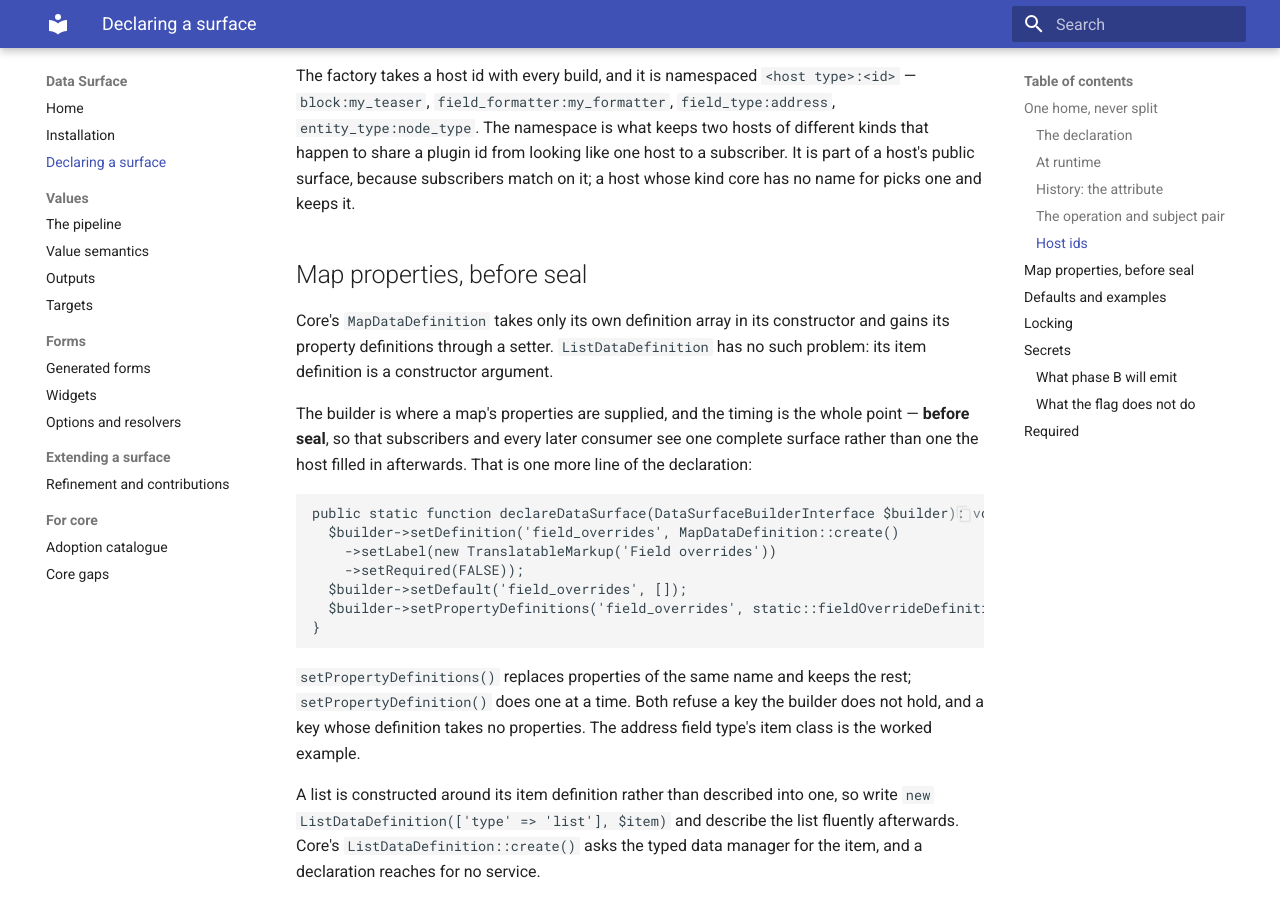
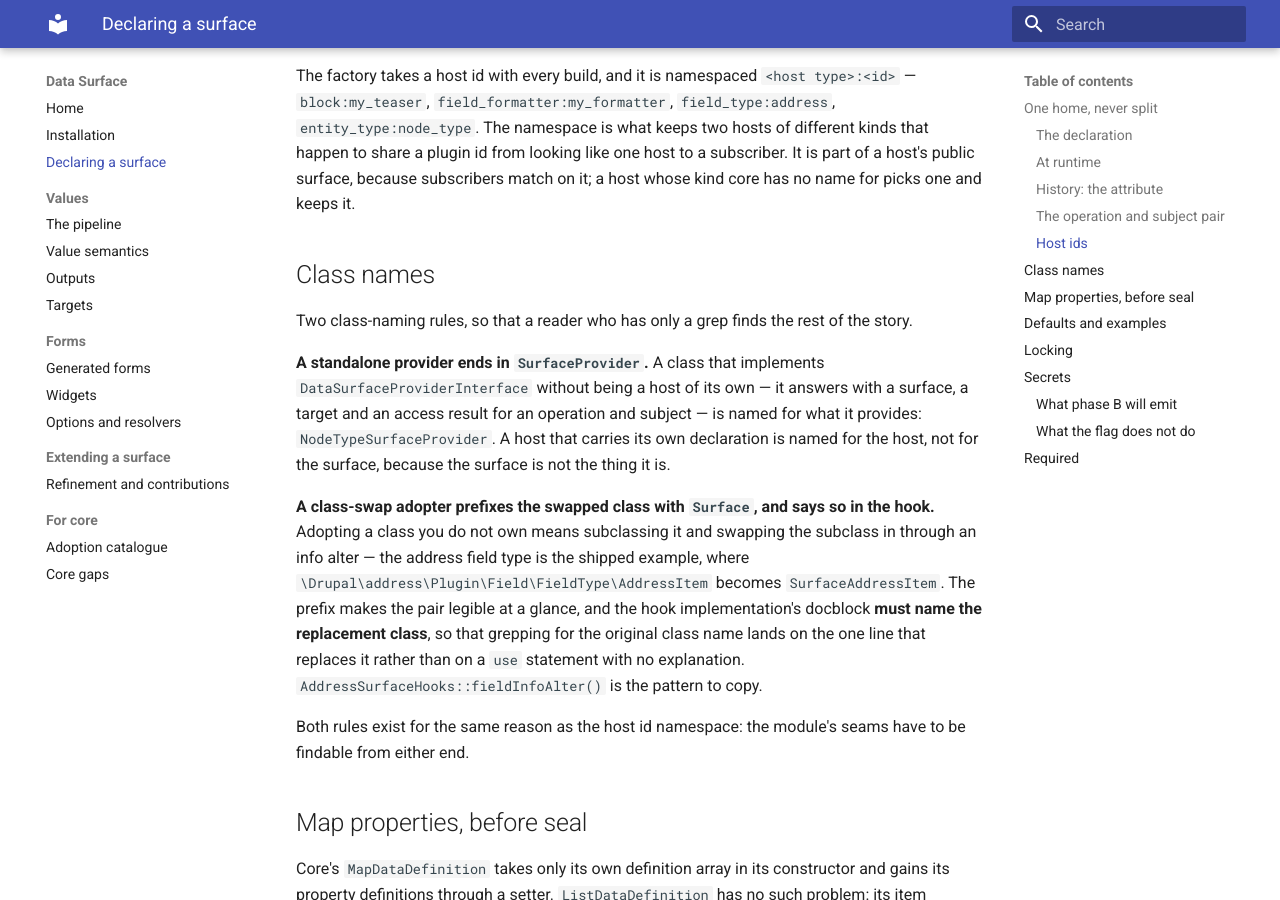
Before and after one commit to mlander/data_surface, an MkDocs documentation site: the page built from docs/declaring-a-surface.md, in a window 1280 px wide and 900 px high, scrolled down 3920 px. Built offline with MkDocs 1.6.1 and Material for MkDocs 9.7.7, drawn with Linux system fonts in a browser that asks for light colours.

```diff
--- a/docs/declaring-a-surface.md
+++ b/docs/declaring-a-surface.md
@@ -202,6 +202,33 @@ looking like one host to a subscriber. It is part of a host's public
 surface, because subscribers match on it; a host whose kind core has no
 name for picks one and keeps it.
 
+## Class names
+
+Two class-naming rules, so that a reader who has only a grep finds the
+rest of the story.
+
+**A standalone provider ends in `SurfaceProvider`.** A class that
+implements `DataSurfaceProviderInterface` without being a host of its own
+— it answers with a surface, a target and an access result for an
+operation and subject — is named for what it provides:
+`NodeTypeSurfaceProvider`. A host that carries its own declaration is
+named for the host, not for the surface, because the surface is not the
+thing it is.
+
+**A class-swap adopter prefixes the swapped class with `Surface`, and
+says so in the hook.** Adopting a class you do not own means subclassing
+it and swapping the subclass in through an info alter — the address field
+type is the shipped example, where
+`\Drupal\address\Plugin\Field\FieldType\AddressItem` becomes
+`SurfaceAddressItem`. The prefix makes the pair legible at a glance, and
+the hook implementation's docblock **must name the replacement class**,
+so that grepping for the original class name lands on the one line that
+replaces it rather than on a `use` statement with no explanation.
+`AddressSurfaceHooks::fieldInfoAlter()` is the pattern to copy.
+
+Both rules exist for the same reason as the host id namespace: the
+module's seams have to be findable from either end.
+
 ## Map properties, before seal
 
 Core's `MapDataDefinition` takes only its own definition array in its
```
Also changed, not shown: CLAUDE.md (added, +119 -0 lines), README.md (+6 -0 lines), 2 other files.
